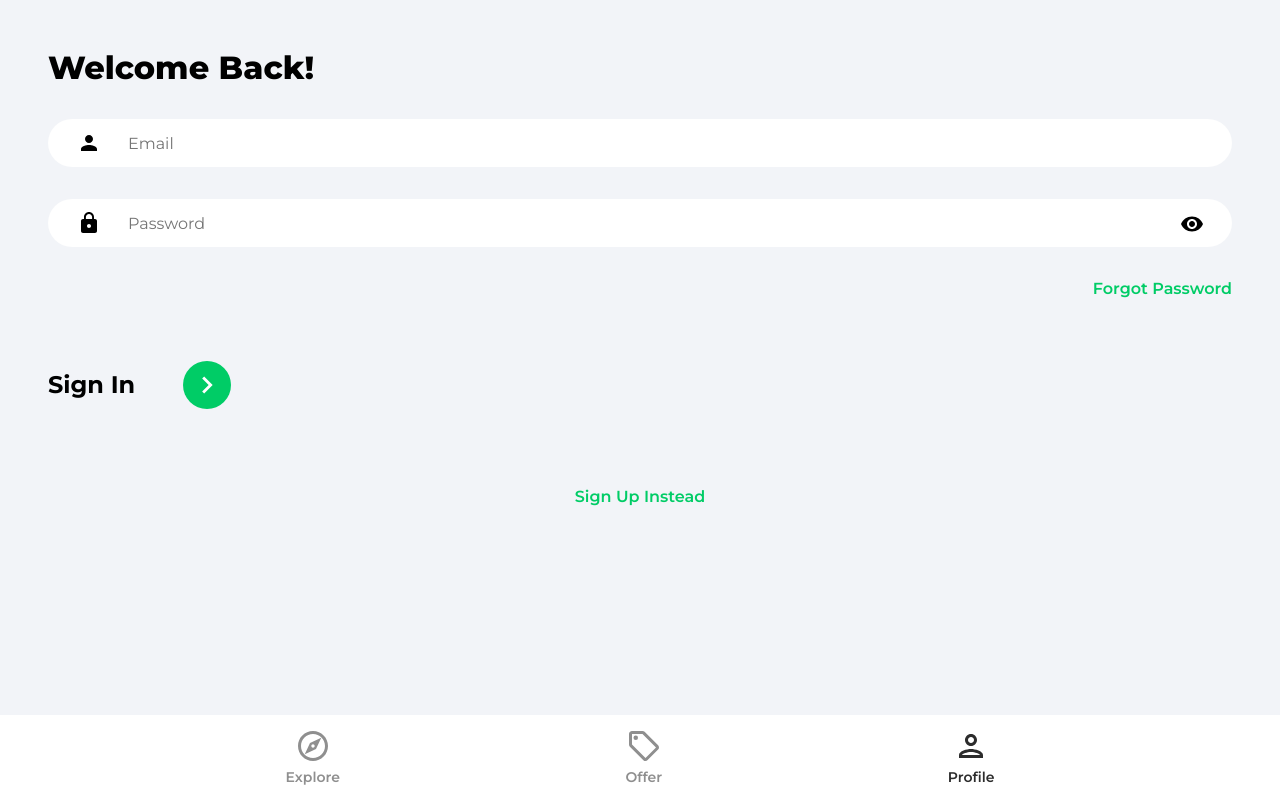
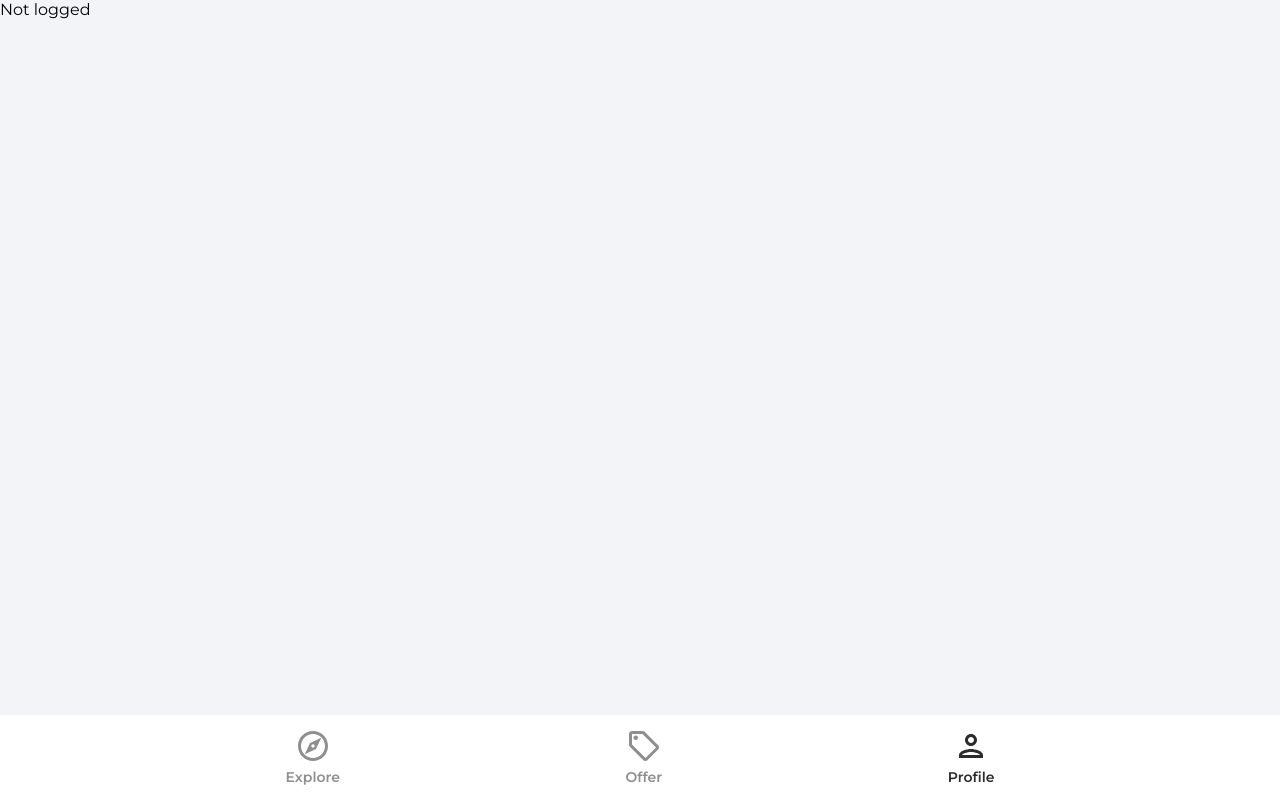
Before and after one commit to jgrisalescode/react-house-marketplace, a React (Create React App) app: page /profile in a window 1280 px wide. Built offline with nearby package versions, Linux system fonts and the light colour scheme.

Commit message:
User Sign In

```diff
--- a/src/App.js
+++ b/src/App.js
@@ -15,7 +15,7 @@
         <Routes>
           <Route path='/' element={<Explore />} />
           <Route path='/offers' element={<Offers />} />
-          <Route path='/profile' element={<SignIn />} />
+          <Route path='/profile' element={<Profile />} />
           <Route path='/sign-in' element={<SignIn />} />
           <Route path='/sign-up' element={<SignUp />} />
           <Route path='/forgot-password' element={<ForgotPassword />} />
--- a/src/pages/Profile.jsx
+++ b/src/pages/Profile.jsx
@@ -1,11 +1,16 @@
-import React from "react"
+import React, { useEffect, useState } from "react"
+import { getAuth } from "firebase/auth"
 
 function Profile() {
-  return (
-    <div>
-      <h1>Profile</h1>
-    </div>
-  )
+  const [user, setUser] = useState(null)
+  const auth = getAuth()
+
+  useEffect(() => {
+    setUser(auth.currentUser)
+    console.log(auth.currentUser)
+  }, [])
+
+  return user ? <h1>{user.displayName}</h1> : "Not logged"
 }
 
 export default Profile
--- a/src/pages/SignIn.jsx
+++ b/src/pages/SignIn.jsx
@@ -1,5 +1,6 @@
 import React, { useState } from "react"
 import { Link, useNavigate } from "react-router-dom"
+import { getAuth, signInWithEmailAndPassword } from "firebase/auth"
 import { ReactComponent as ArrowRightIcon } from "../assets/svg/keyboardArrowRightIcon.svg"
 import visibilityIcon from "../assets/svg/visibilityIcon.svg"
 
@@ -21,6 +22,26 @@
     }))
   }
 
+  const onSubmit = async e => {
+    e.preventDefault()
+
+    try {
+      const auth = getAuth()
+
+      const userCredential = await signInWithEmailAndPassword(
+        auth,
+        email,
+        password
+      )
+
+      if (userCredential.user) {
+        navigate("/")
+      }
+    } catch (error) {
+      console.log(error)
+    }
+  }
+
   return (
     <>
       <div className="pageContainer">
@@ -28,7 +49,7 @@
           <p className="pageHeader">Welcome Back!</p>
         </header>
         <main>
-          <form>
+          <form onSubmit={onSubmit}>
             <input
               type="email"
               className="emailInput"
```
